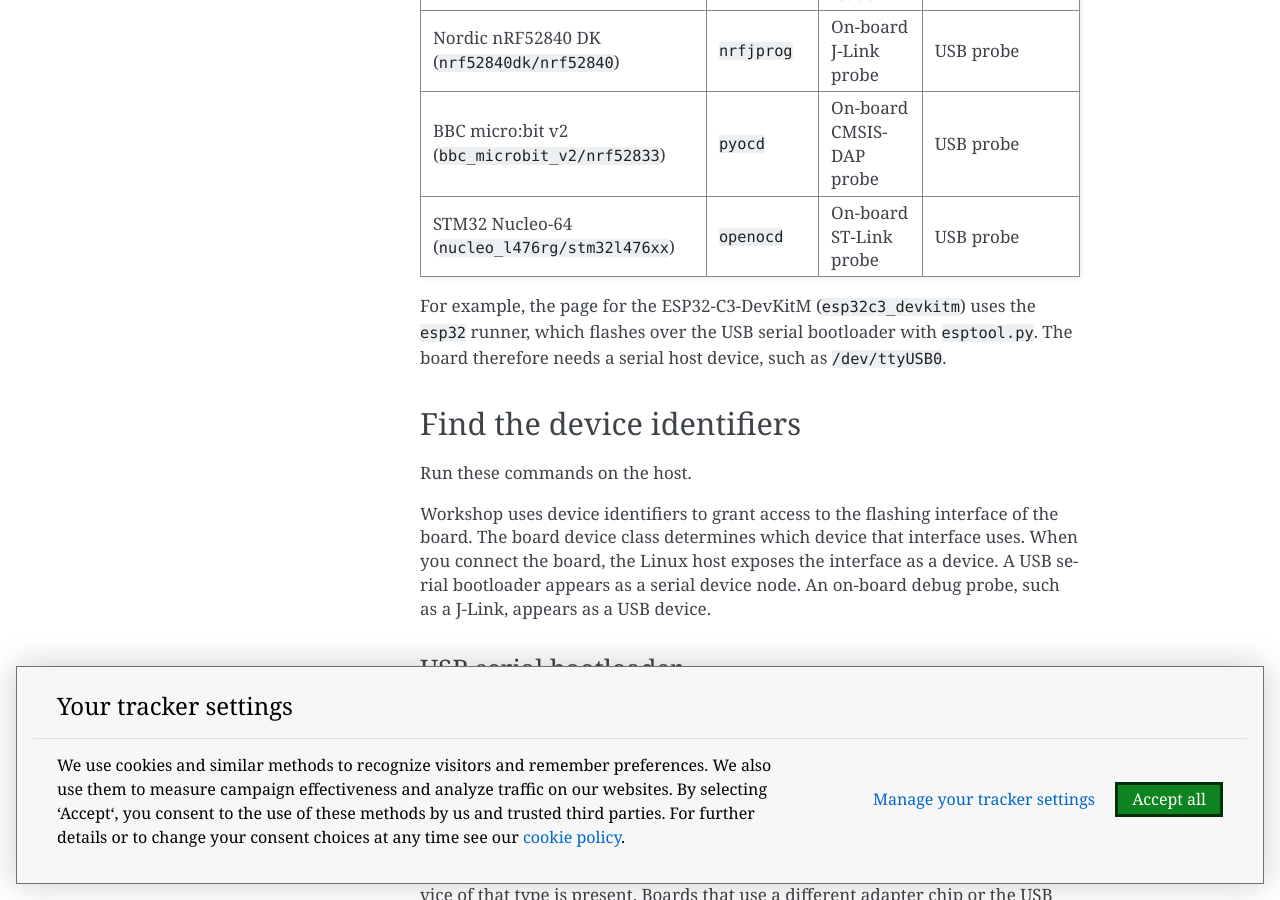
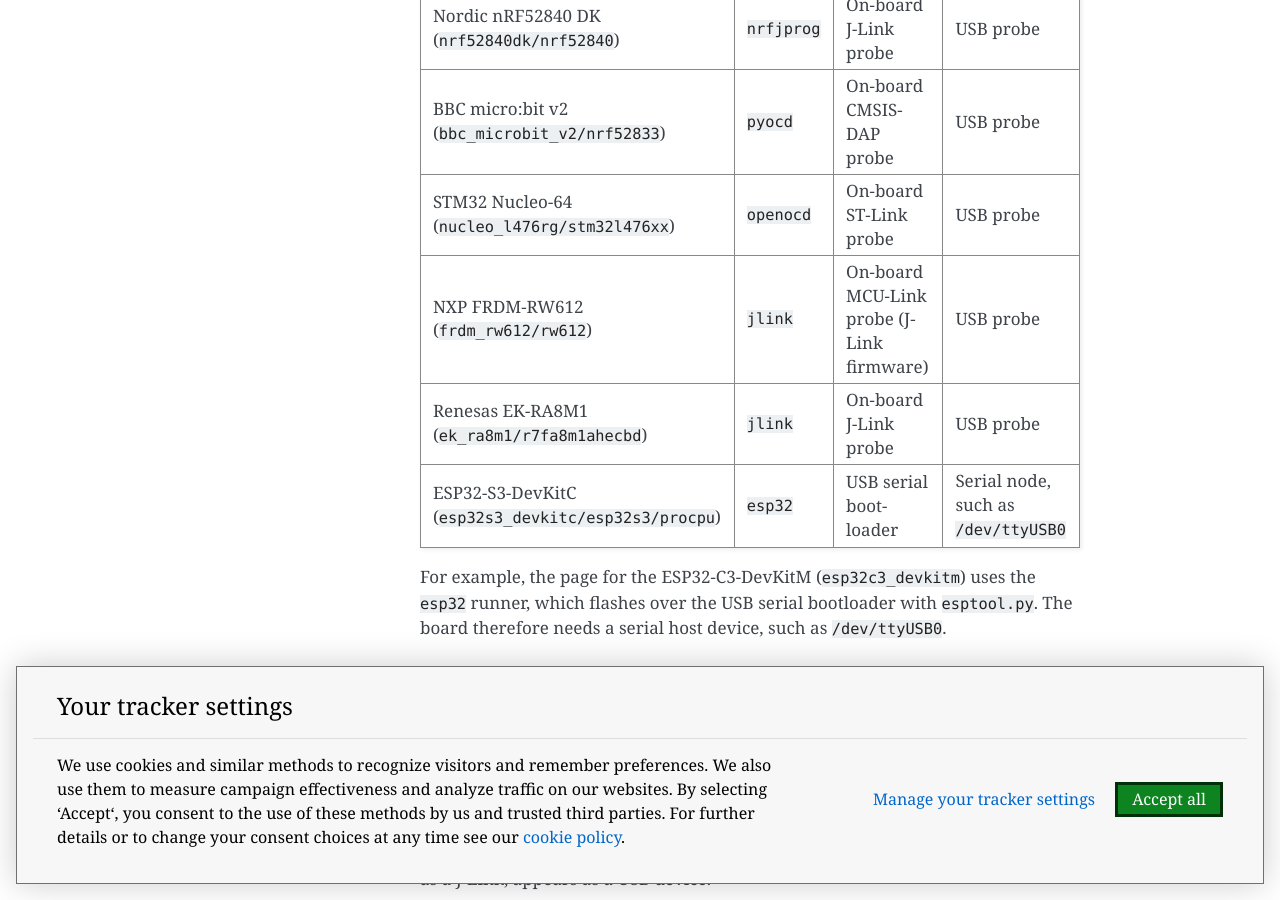
Before and after one commit to canonical/zephyr-lts-docs, a Sphinx documentation site: the page built from docs/tutorials/workshop-flash-hardware.rst, in a window 1280 px wide and 900 px high, scrolled down 922 px. Built offline with Sphinx 7.4.7, drawn with Linux system fonts in a browser that asks for light colours; the version number could not be read and is left out; cross-references to code outside the pages are shown as plain code.

Commit message:
docs: add supported platform set boards to flash hardware table
Add rows for the RW612, RA8M1, and ESP32-S3 anchor platforms from the
supported platform set so the board device class table in the flash
hardware tutorial covers all currently supported platforms.

Co-authored-by: Copilot <223556219+Copilot@users.noreply.github.com>

```diff
--- a/docs/tutorials/workshop-flash-hardware.rst
+++ b/docs/tutorials/workshop-flash-hardware.rst
@@ -55,6 +55,19 @@ the matching row in this table.
      - :samp:`openocd`
      - On-board ST-Link probe
      - USB probe
+   * - NXP FRDM-RW612 (:samp:`frdm_rw612/rw612`)
+     - :samp:`jlink`
+     - On-board MCU-Link probe (J-Link firmware)
+     - USB probe
+   * - Renesas EK-RA8M1 (:samp:`ek_ra8m1/r7fa8m1ahecbd`)
+     - :samp:`jlink`
+     - On-board J-Link probe
+     - USB probe
+   * - ESP32-S3-DevKitC
+       (:samp:`esp32s3_devkitc/esp32s3/procpu`)
+     - :samp:`esp32`
+     - USB serial bootloader
+     - Serial node, such as :file:`/dev/ttyUSB0`
 
 For example, the page for the ESP32-C3-DevKitM
 (:zephyr-docs:`esp32c3_devkitm <boards/espressif/esp32c3_devkitm/doc/index.html>`)
```
